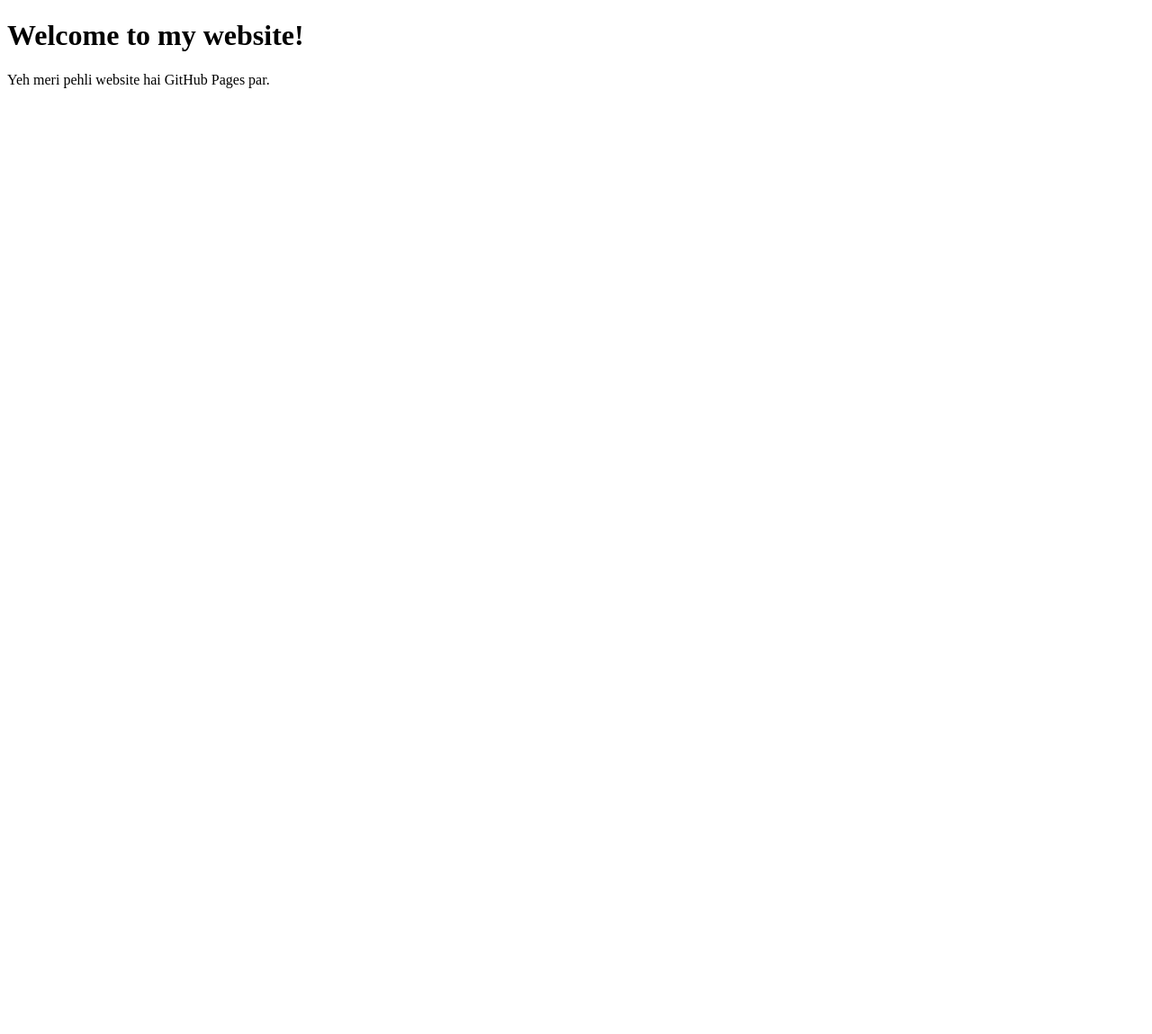
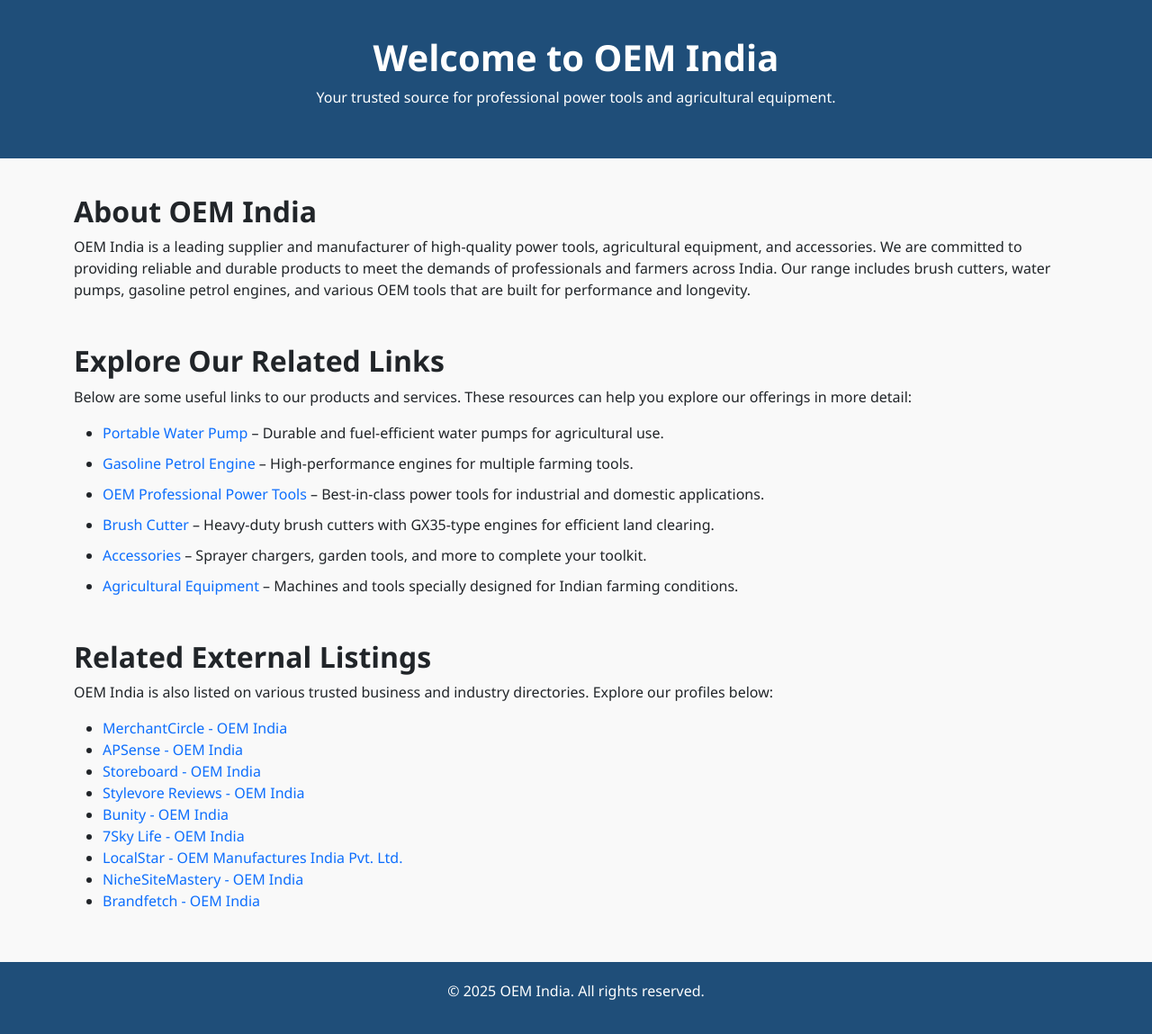
Before and after one commit to oemindia/oem.github.com, a plain HTML site: page index.html in a window 1280 px wide. Shown: the whole page at 90% size. Before the commit the page ends 800 px from the top, so only its background shows below. Drawn offline with nearby package versions, Linux system fonts and the light colour scheme.

Commit message:
Update index.html

```diff
--- a/index.html
+++ b/index.html
@@ -1,10 +1,93 @@
 <!DOCTYPE html>
-<html>
+<html lang="en">
 <head>
-  <title>Meri Website</title>
+  <meta charset="UTF-8">
+  <meta name="viewport" content="width=device-width, initial-scale=1.0">
+  <meta name="description" content="OEM India - Power Tools, Agricultural Equipment and Accessories">
+  <title>OEM India | Professional Power Tools & Equipment</title>
+  <link href="https://cdn.jsdelivr.net/npm/bootstrap@5.3.0/dist/css/bootstrap.min.css" rel="stylesheet">
+  <style>
+    body {
+      font-family: 'Segoe UI', Tahoma, Geneva, Verdana, sans-serif;
+      background-color: #f9f9f9;
+    }
+    header {
+      background-color: #1f4e79;
+      color: white;
+      padding: 40px 0;
+      text-align: center;
+    }
+    h1, h2 {
+      font-weight: 600;
+    }
+    .content-section {
+      padding: 40px 20px;
+    }
+    .related-links li {
+      margin-bottom: 10px;
+    }
+    footer {
+      background-color: #1f4e79;
+      color: white;
+      text-align: center;
+      padding: 20px 0;
+    }
+    a {
+      color: #0d6efd;
+      text-decoration: none;
+    }
+    a:hover {
+      text-decoration: underline;
+    }
+  </style>
 </head>
 <body>
-  <h1>Welcome to my website!</h1>
-  <p>Yeh meri pehli website hai GitHub Pages par.</p>
+
+  <header>
+    <div class="container">
+      <h1>Welcome to OEM India</h1>
+      <p>Your trusted source for professional power tools and agricultural equipment.</p>
+    </div>
+  </header>
+
+  <section class="content-section">
+    <div class="container">
+      <h2>About OEM India</h2>
+      <p>OEM India is a leading supplier and manufacturer of high-quality power tools, agricultural equipment, and accessories. We are committed to providing reliable and durable products to meet the demands of professionals and farmers across India. Our range includes brush cutters, water pumps, gasoline petrol engines, and various OEM tools that are built for performance and longevity.</p>
+
+      <h2 class="mt-5">Explore Our Related Links</h2>
+      <p>Below are some useful links to our products and services. These resources can help you explore our offerings in more detail:</p>
+
+      <ul class="related-links">
+        <li><a href="https://oem-india.com/portable-water-pump" target="_blank">Portable Water Pump</a> – Durable and fuel-efficient water pumps for agricultural use.</li>
+        <li><a href="https://oem-india.com/gasoline-petrol-engine" target="_blank">Gasoline Petrol Engine</a> – High-performance engines for multiple farming tools.</li>
+        <li><a href="https://oem-india.com/oem-professional-power-tools" target="_blank">OEM Professional Power Tools</a> – Best-in-class power tools for industrial and domestic applications.</li>
+        <li><a href="https://oem-india.com/brush-cutter" target="_blank">Brush Cutter</a> – Heavy-duty brush cutters with GX35-type engines for efficient land clearing.</li>
+        <li><a href="https://oem-india.com/accessories" target="_blank">Accessories</a> – Sprayer chargers, garden tools, and more to complete your toolkit.</li>
+        <li><a href="https://oem-india.com/agriculture-equipments" target="_blank">Agricultural Equipment</a> – Machines and tools specially designed for Indian farming conditions.</li>
+      </ul>
+
+      <h2 class="mt-5">Related External Listings</h2>
+      <p>OEM India is also listed on various trusted business and industry directories. Explore our profiles below:</p>
+      <ul class="external-links">
+        <li><a href="https://www.merchantcircle.com/oem-india" target="_blank">MerchantCircle - OEM India</a></li>
+        <li><a href="https://www.apsense.com/user/oemindia" target="_blank">APSense - OEM India</a></li>
+        <li><a href="https://www.storeboard.com/oemindia" target="_blank">Storeboard - OEM India</a></li>
+        <li><a href="https://review.stylevore.com/oem-india/" target="_blank">Stylevore Reviews - OEM India</a></li>
+        <li><a href="https://www.bunity.com/oem-india" target="_blank">Bunity - OEM India</a></li>
+        <li><a href="https://7sky.life/members/oemindia/friend-articles/" target="_blank">7Sky Life - OEM India</a></li>
+        <li><a href="https://www.localstar.org/oem-manufactures-india-pvt-ltd" target="_blank">LocalStar - OEM Manufactures India Pvt. Ltd.</a></li>
+        <li><a href="https://www.nichesitemastery.com/search/OEM-India" target="_blank">NicheSiteMastery - OEM India</a></li>
+        <li><a href="https://brandfetch.com/oem-india.com" target="_blank">Brandfetch - OEM India</a></li>
+      </ul>
+    </div>
+  </section>
+
+  <footer>
+    <div class="container">
+      <p>&copy; 2025 OEM India. All rights reserved.</p>
+    </div>
+  </footer>
+
 </body>
 </html>
```
